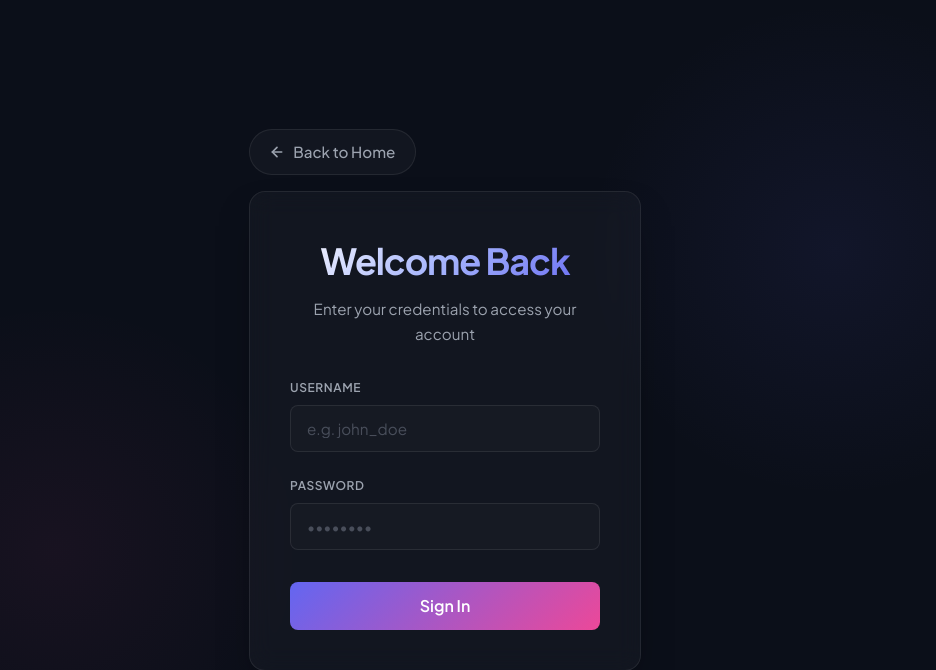
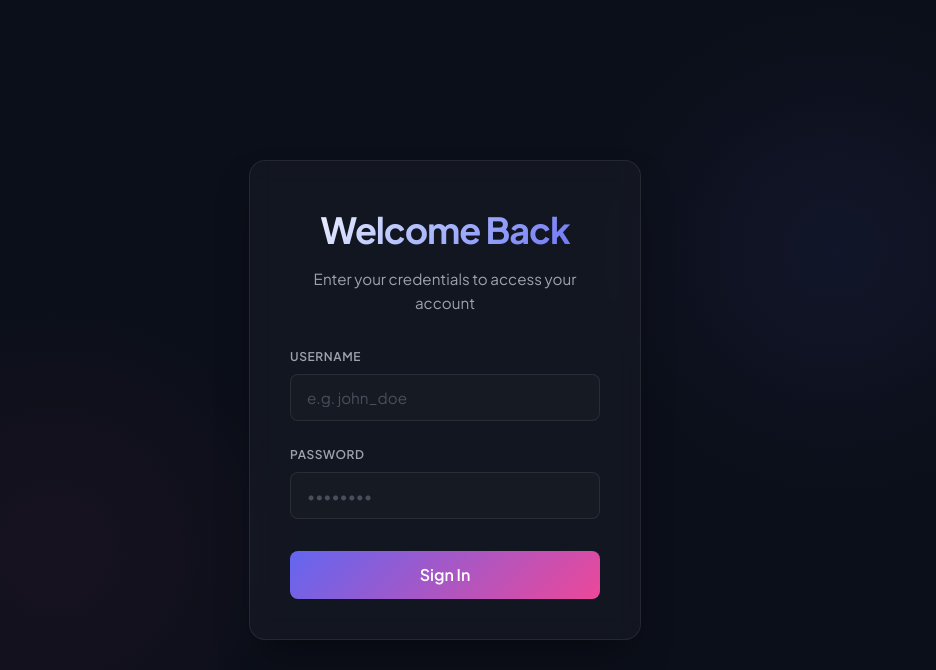
Before and after one commit to Apil120/django-circle1, a Django app: page / in a window 1280 px wide. Shown: the top 670 px of the page, without its empty margins (195-1131 px from the left). Run offline with Django 5.2, Linux system fonts and the light colour scheme.

Commit message:
Minor change : remove back to home in login page

```diff
--- a/templates/login.html
+++ b/templates/login.html
@@ -226,12 +226,6 @@
 </head>
 <body>
     <div class="login-wrapper">
-        <div class="nav-back">
-            <a href="/" class="btn-back">
-                <svg width="16" height="16" viewBox="0 0 24 24" fill="none" stroke="currentColor" stroke-width="2.5" stroke-linecap="round" stroke-linejoin="round"><line x1="19" y1="12" x2="5" y2="12"></line><polyline points="12 19 5 12 12 5"></polyline></svg>
-                Back to Home
-            </a>
-        </div>
 
         <div class="login-card">
             <div class="login-header">
```
